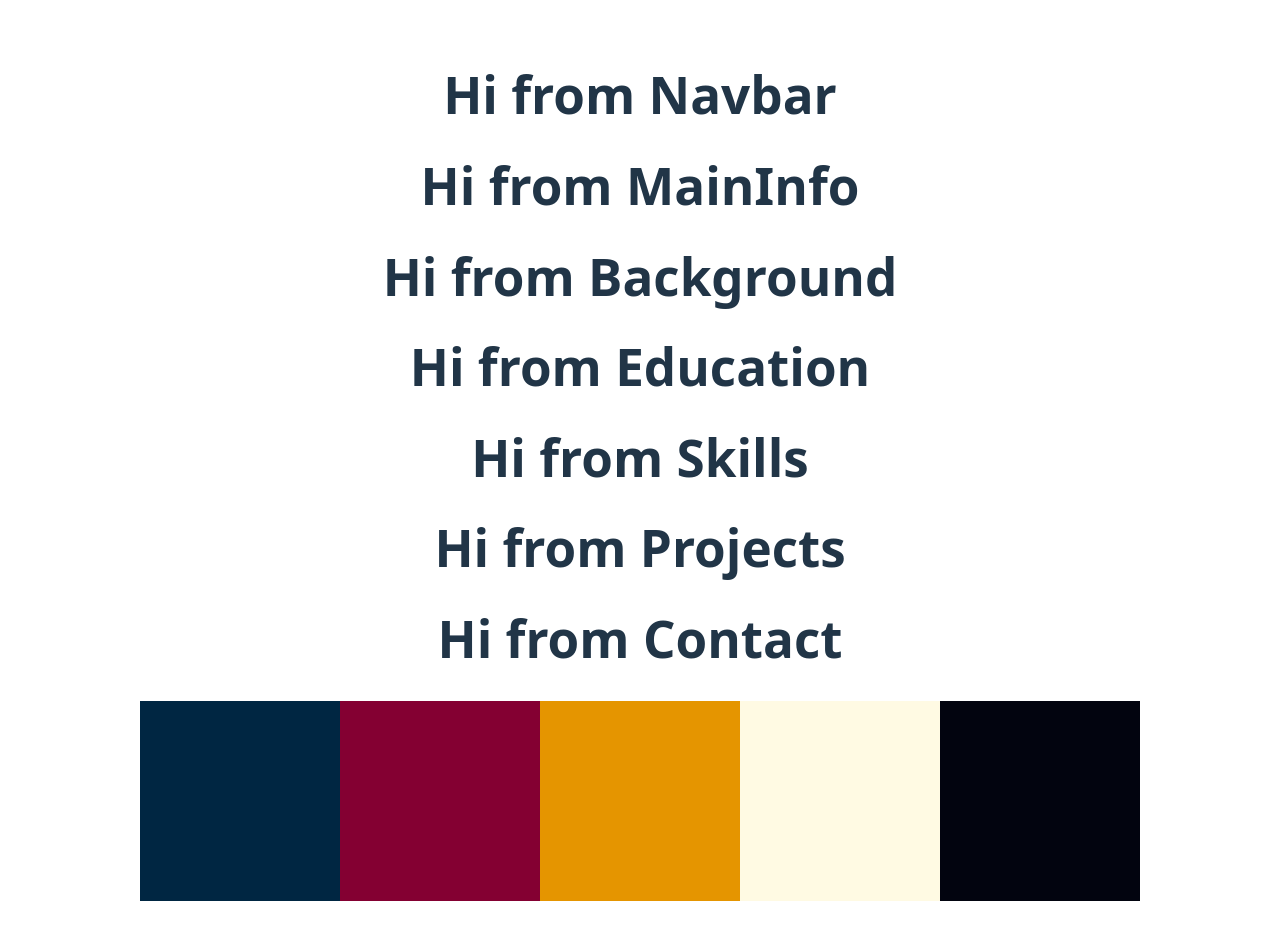
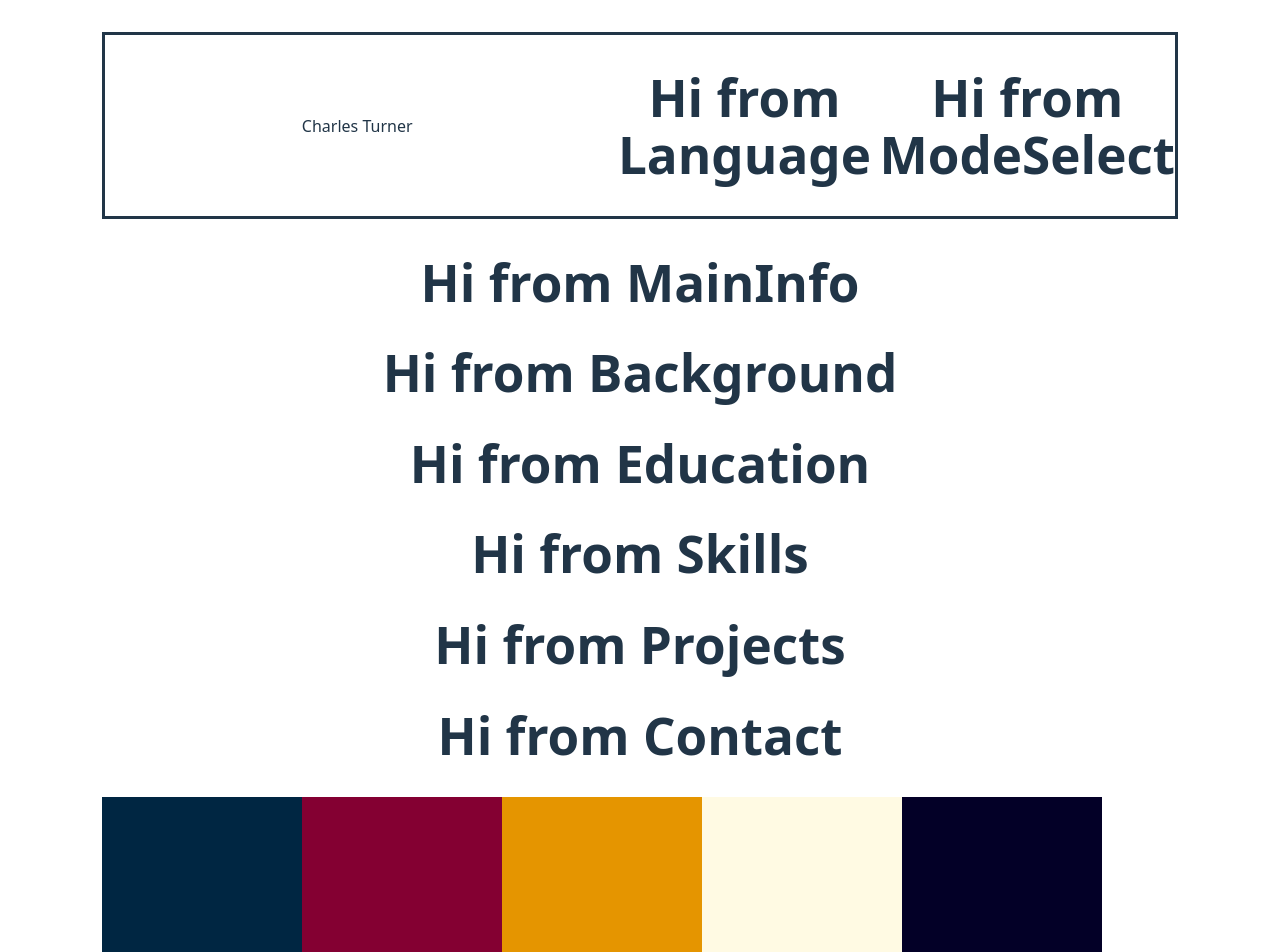
Before and after one commit to Ayrtonb1/portfolio, a React (Vite) app: page / in a window 1280 px wide. Shown: the top 952 px of the page. Built offline with nearby package versions, Linux system fonts and the light colour scheme.

Commit message:
Create navbar container

```diff
--- a/src/components/navbar/Navbar.tsx
+++ b/src/components/navbar/Navbar.tsx
@@ -2,7 +2,13 @@ import Language from "./Language";
 import ModeSelect from "./ModeSelect";
 
 function Navbar(): React.JSX.Element {
-  return <h1>Hi from Navbar</h1>;
+  return (
+    <div className="navbar">
+      <div className="navbar-name">Charles Turner</div>
+      <Language />
+      <ModeSelect />
+    </div>
+  );
 }
 
 export default Navbar;
--- a/src/style.css
+++ b/src/style.css
@@ -95,6 +95,16 @@ button:focus-visible {
   }
 }
 
+.navbar {
+  display: flex;
+  align-items: center;
+  border-style: solid;
+}
+
+.navbar-name {
+  width: 80%;
+}
+
 .colour-container {
   display: flex;
 }
@@ -116,5 +126,5 @@ button:focus-visible {
   background-color: #fffae3;
 }
 #c-02040F {
-  background-color: #02040f;
+  background-color: #030027;
 }
```
